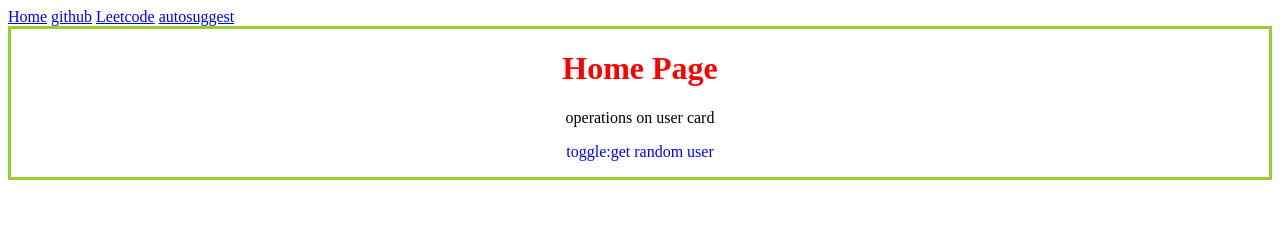
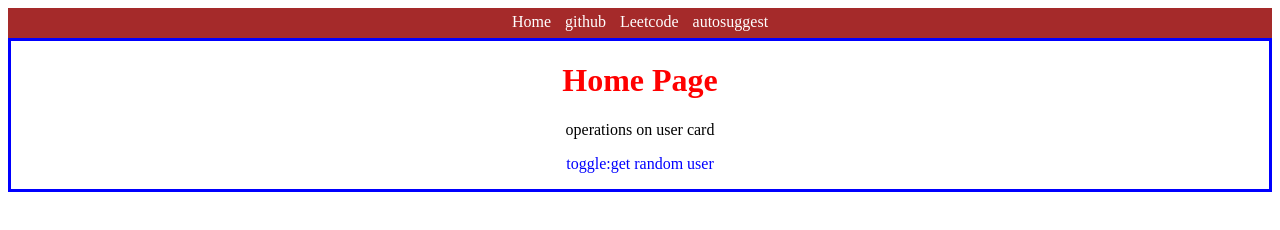
Before and after one commit to jangamnithya/autosuggest, a website: page frontend/index.html in a window 1280 px wide. Drawn offline with Linux system fonts and the light colour scheme.

Commit message:
update home page

```diff
--- a/frontend/index.css
+++ b/frontend/index.css
@@ -1,22 +1,31 @@
 h1{
-    color:red;
+    color: red;
 }
-
-
 #home-intro{
     text-align: center;
-   /* border-width: 3px;
-border-style: solid;
-border-color: blue; */
 
-    border:3px solid yellowgreen;
+    border: 3px;
+    border-color: black;
+    border-style: solid;
+
+    border: 3px solid blue;
 }
-    #home-intro:hover{
-        background-color:burlywood;
-    }
+#home-intro:hover{
+    background-color: burlywood;
 
+}
+#p2{
+    color: blue;
+}
+#nav{
+    text-align: center;
+    background-color: brown;
+    height: 25px;
+    padding-top: 5px;
 
-
-    #p2{
-    color:blue;
 }
+#nav a{
+    margin: 0px 5px;
+    text-decoration: none;
+    color: white;
+}
```
